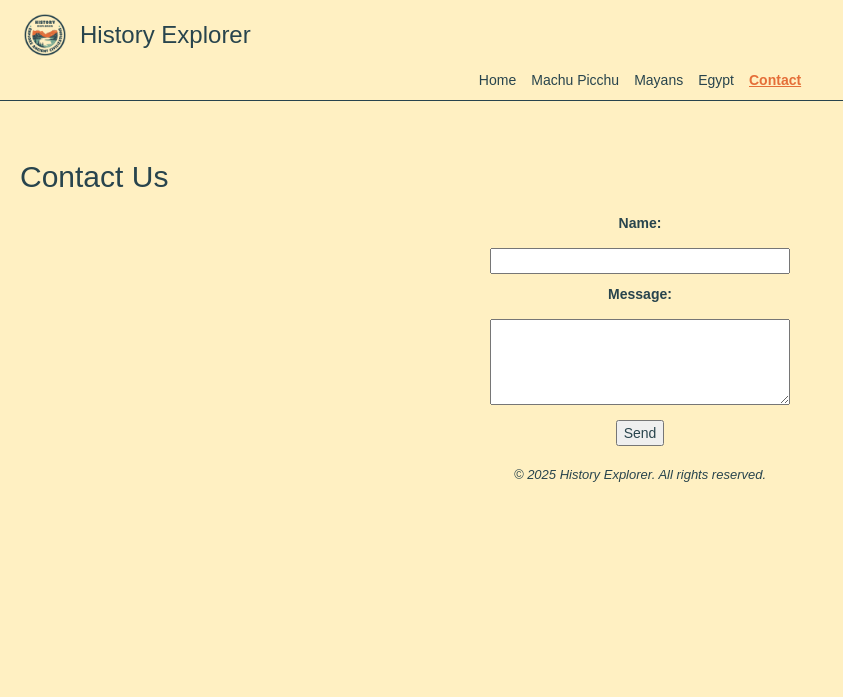
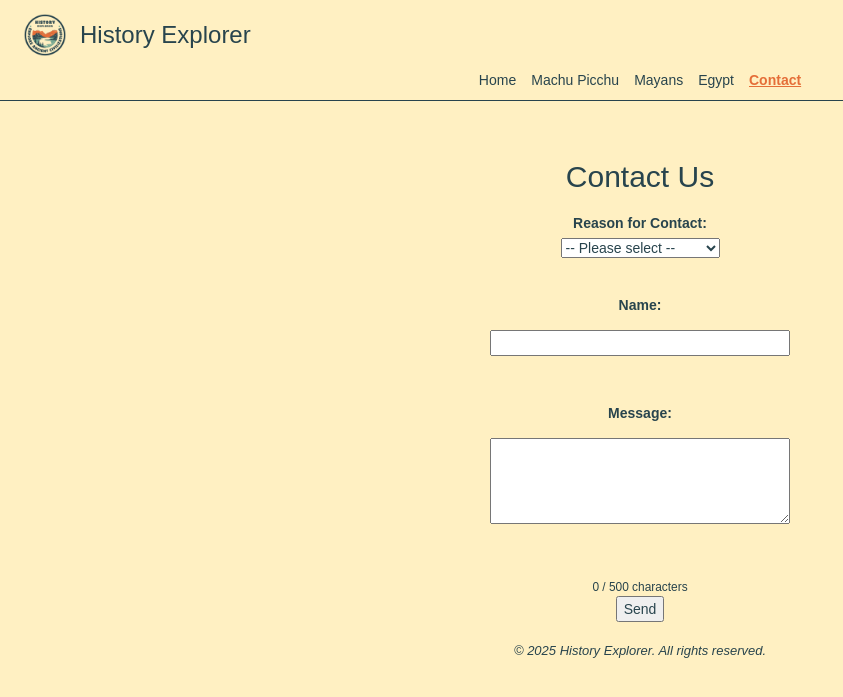
Before and after one commit to lra2001/python, a Flask app: page /contact in a window 1280 px wide. Shown: the top 697 px of the page, without its empty margins (0-843 px from the left). Run offline with Flask 3, Linux system fonts and the light colour scheme; some libraries are stand-ins or nearby versions.

Commit message:
Update JavaScript Validation for contact form

```diff
--- a/static/css/style.css
+++ b/static/css/style.css
@@ -1,5 +1,6 @@
 body {
     font-family: Arial, sans-serif;
+    text-align: center;
     background-color: #FFF0C2;
     margin: 20px;
     color: #28444D;
@@ -330,6 +331,50 @@ footer {
     bottom: 0;
 }
 
+#contactResponse {
+    margin-top: 1em;
+    padding: 1em;
+    border: 1px solid green;
+    border-radius: 5px;
+    transition: opacity 0.5s ease-in-out;
+    opacity: 0;
+    background-color: #e6ffe6;
+    color: green;
+}
+
+/* Move these outside */
+.error-message {
+    color: red;
+    font-size: 0.9em;
+    height: 1.2em;
+    margin-top: 2px;
+    display: block;
+}
+
+.hidden {
+    display: none;
+}
+
+.show {
+    display: block;
+    padding: 10px;
+    margin-top: 10px;
+    border: 1px solid;
+    border-radius: 5px;
+}
+
+@keyframes shake {
+    0% { transform: translateX(0); }
+    25% { transform: translateX(-5px); }
+    50% { transform: translateX(5px); }
+    75% { transform: translateX(-5px); }
+    100% { transform: translateX(0); }
+}
+
+.shake {
+    animation: shake 0.3s;
+}
+
     /* Responsive adjustments */
     @media (max-width: 768px) {
         body {
@@ -386,3 +431,4 @@ footer {
             font-size: 11px
         }
     }
+}
--- a/static/js/script.js
+++ b/static/js/script.js
@@ -41,9 +41,72 @@ if (travelForm) {
 // Random destination selector
 const randomDestination = document.getElementById('travelForm');
 if (randomDestination) {
-document.getElementById('randomDestination').addEventListener('click', () => {
-    const destinations = ['Tokyo', 'Paris', 'Sidney', 'New York', 'Rio de Janeiro', 'Cairo', 'Stockholm', 'Machu Picchu', 'Budapest', 'Lisbon', 'London', 'Karachi', 'Washington', 'Cape Town'];
-    const random = destinations [Math.floor(Math.random() * destinations.length)];
-    document.getElementById('randomDestinationResult').textContent = `Congratulations, prepare for your next trip to ${random}!`;
+    document.getElementById('randomDestination').addEventListener('click', () => {
+        const destinations = ['Tokyo', 'Paris', 'Sidney', 'New York', 'Rio de Janeiro', 'Cairo', 'Stockholm', 'Machu Picchu', 'Budapest', 'Lisbon', 'London', 'Karachi', 'Washington', 'Cape Town'];
+        const random = destinations[Math.floor(Math.random() * destinations.length)];
+        document.getElementById('randomDestinationResult').textContent = `Congratulations, prepare for your next trip to ${random}!`;
+    });
+}
+
+document.addEventListener("DOMContentLoaded", function () {
+  const contactForm = document.getElementById('contactForm');
+  const subjectError = document.getElementById('subjectError');
+  const nameError = document.getElementById('nameError');
+  const messageError = document.getElementById('messageError');
+  const responseDiv = document.getElementById('contactResponse');
+  const messageField = document.getElementById('message');
+  const charCount = document.getElementById('charCount');
+
+  // Character count live update
+  if (messageField && charCount) {
+    messageField.addEventListener('input', () => {
+      charCount.textContent = `${messageField.value.length} / 500 characters`;
+    });
+  }
+
+  contactForm.addEventListener('submit', function (e) {
+    e.preventDefault();
+
+    // Reset error messages & response
+    subjectError.textContent = '';
+    nameError.textContent = '';
+    messageError.textContent = '';
+    responseDiv.textContent = '';
+    responseDiv.classList.remove('show');
+    responseDiv.classList.add('hidden');
+
+    let isValid = true;
+
+    if (!this.subject.value.trim()) {
+      subjectError.textContent = 'Please select a reason for contact.';
+      isValid = false;
+    }
+
+    if (!this.name.value.trim()) {
+      nameError.textContent = 'Please enter your name.';
+      isValid = false;
+    }
+
+    if (!this.message.value.trim()) {
+      messageError.textContent = 'Please enter a message.';
+      isValid = false;
+    }
+
+    if (!isValid) {
+      contactForm.classList.add('shake');
+      setTimeout(() => contactForm.classList.remove('shake'), 300);
+      return;
+    }
+
+    // If valid
+    responseDiv.innerHTML = `Thanks for reaching out, <strong>${this.name.value.trim()}</strong>! We'll be in touch with you soon.`;
+    responseDiv.style.borderColor = "green";
+    responseDiv.style.backgroundColor = "#e6ffe6";
+    responseDiv.style.color = "green";
+    responseDiv.classList.remove("hidden");
+    responseDiv.classList.add("show");
+
+    contactForm.reset();
+    charCount.textContent = '0 / 500 characters';
+  });
 });
-}
--- a/templates/contact.html
+++ b/templates/contact.html
@@ -3,12 +3,35 @@
 {% block title %}Contact | Dream Destinations{% endblock %}
 
 {% block content %}
+
 <h2>Contact Us</h2>
-<form method="post">
-    <label>Name:</label><br>
-    <input type="text" name="name" required><br>
-    <label>Message:</label><br>
-    <textarea name="message" rows="4" required></textarea><br>
+<form method="post" id="contactForm" novalidate>
+    <label for="subject">Reason for Contact:</label><br>
+    <select id="subject" name="subject" required>
+        <option value="">-- Please select --</option>
+        <option value="feedback">General Feedback</option>
+        <option value="bug">Report a Bug</option>
+        <option value="suggestion">Suggest a Destination</option>
+        <option value="help">Need Help</option>
+    </select>
+    <br>
+    <span class="error-message" id="subjectError"></span><br>
+
+    <label for="name">Name:</label><br>
+    <input type="text" id="name" name="name" required>
+    <br>
+    <span class="error-message" id="nameError"></span><br>
+
+    <label for="message">Message:</label><br>
+    <textarea id="message" name="message" rows="4" maxlength="500" required></textarea>
+    <br>
+    <span class="error-message" id="messageError"></span><br>
+
+    <small id="charCount">0 / 500 characters</small><br>
+
     <button type="submit">Send</button>
 </form>
+
+<div id="contactResponse" class="hidden"></div>
+
 {% endblock %}
--- a/templates/egypt.html
+++ b/templates/egypt.html
@@ -55,7 +55,7 @@
 
     <div class="slideshow-container">
 
-        <div class="mySlides swtich">
+        <div class="mySlides switch">
             <div class="numbertext">Image 1 of 5</div>
             <img src="{{ url_for('static', filename='images/camel.webp') }}" alt="Camel in Egypt"
                 class="feature-image">
```
Lines whose indentation alone changed are shown as unchanged.
